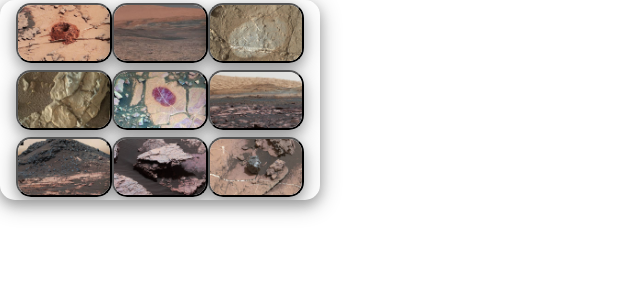
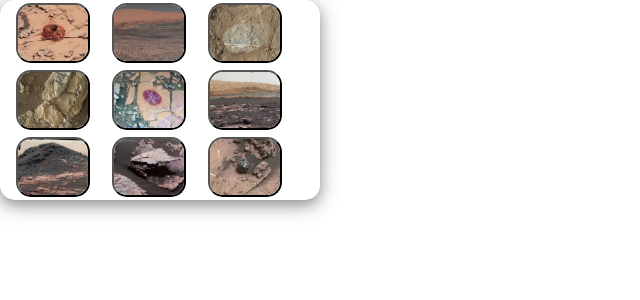
Before and after one commit to Darking360/mars-control, a React (Create React App) app: page / in a window 1280 px wide. Shown: the top 300 px of the page, without its empty margins (0-640 px from the left). Built offline with nearby package versions, Linux system fonts and the light colour scheme.

Commit message:
Finishing initial behavior for Solar Images View

```diff
--- a/src/components/Layout.js
+++ b/src/components/Layout.js
@@ -1,6 +1,6 @@
-import React, { useState } from "react";
+import React from "react";
 import styled from "styled-components";
-import { useSpring, useTransition, animated } from "react-spring";
+import { useSpring, animated } from "react-spring";
 
 const expandedStyles = {
   width: "100%",
@@ -8,6 +8,7 @@ const expandedStyles = {
   transform: "translate3d(0px,0px,0)",
   config: { mass: 5, tension: 800, friction: 150 },
 };
+
 const minifiedStyles = {
   width: "30%",
   height: "30%",
@@ -18,15 +19,18 @@ const minifiedStyles = {
 const offMinified = {
   width: "0%",
   height: "0%",
-  transform: "translate3d(1000px,1000px,0)",
+  transform: "translate3d(0px,1000px,0)",
   config: { mass: 5, tension: 800, friction: 150 },
 };
 
 const AnimatedSolarButton = (props) => {
-  const { active, item, setActive } = props;
-  const [expanded, setExpanded] = useState(false);
+  const { active, item, setActive, expanded, setExpanded } = props;
   const getStyles = () => {
-    return expanded ? expandedStyles : active ? offMinified : minifiedStyles;
+    return expanded
+      ? { ...expandedStyles, width: "50%" }
+      : active
+      ? offMinified
+      : expandedStyles;
   };
   const styledProps = useSpring(getStyles());
   return (
@@ -45,6 +49,39 @@ const AnimatedSolarButton = (props) => {
   );
 };
 
+export const AnimatedSolarContainer = (props) => {
+  const { active, expanded } = props;
+  const getStyles = () => {
+    return expanded
+      ? { ...expandedStyles, width: props.customWidth }
+      : active
+      ? offMinified
+      : minifiedStyles;
+  };
+  const styledProps = useSpring(getStyles());
+  return <animated.div style={styledProps} {...props} />;
+};
+
+export const FullAnimatedContainer = styled(AnimatedSolarContainer)`
+  display: flex;
+  overflow: hidden;
+`;
+
+export const AnimatedHalfContainer = styled(AnimatedSolarContainer)`
+  overflow: hidden;
+  ${({ expanded }) =>
+    expanded &&
+    `
+    overflow-y: scroll;
+  `}
+  h3 {
+    position: sticky;
+    top: 0;
+    background-color: white;
+    padding: 0.5em 0;
+  }
+`;
+
 export const ComponentContainer = styled.div`
   width: 25vw;
   height: 25vh;
@@ -56,7 +93,6 @@ export const SolarButton = styled(AnimatedSolarButton)`
   background: none;
   outline: none;
   border-radius: 15px;
-  box-shadow: 0 5px 22px rgba(0, 0, 0, 0.3), 0 5px 12px rgba(0, 0, 0, 0.22);
   overflow: hidden;
   padding: 0;
   display: block;
--- a/src/components/SolarImageRecord.js
+++ b/src/components/SolarImageRecord.js
@@ -1,19 +1,33 @@
-import React from "react";
-import { SolarButton, SolarImage } from "./Layout";
+import React, { useState } from "react";
+import {
+  SolarButton,
+  SolarImage,
+  FullAnimatedContainer,
+  AnimatedHalfContainer,
+} from "./Layout";
+import { useSpring, animated } from "react-spring";
 
 const SolarImageRecord = ({
   imageSrc,
-  details,
+  detail,
   resume,
   active,
   setActive,
   item,
 }) => {
-  const utils = { active, setActive, item };
+  const [expanded, setExpanded] = useState(false);
+  const solarButtonProps = { active, setActive, expanded, setExpanded, item };
+  const animatedContainerProps = { active, expanded };
   return (
-    <SolarButton {...utils}>
-      <SolarImage src={imageSrc} alt={details} />
-    </SolarButton>
+    <FullAnimatedContainer {...animatedContainerProps} customWidth="100%">
+      <SolarButton {...solarButtonProps}>
+        <SolarImage src={imageSrc} alt={detail} />
+      </SolarButton>
+      <AnimatedHalfContainer {...animatedContainerProps} customWidth="50%">
+        <h3>{detail}</h3>
+        <p>{resume}</p>
+      </AnimatedHalfContainer>
+    </FullAnimatedContainer>
   );
 };
 
--- a/src/containers/SolarVisualRecords.js
+++ b/src/containers/SolarVisualRecords.js
@@ -1,6 +1,7 @@
 import React, { useState } from "react";
 import { VisualRecordsContainer } from "../components/Layout";
 import SolarImageRecord from "../components/SolarImageRecord";
+import { useSpring, animated } from "react-spring";
 
 const solarImages = [
   {
```
